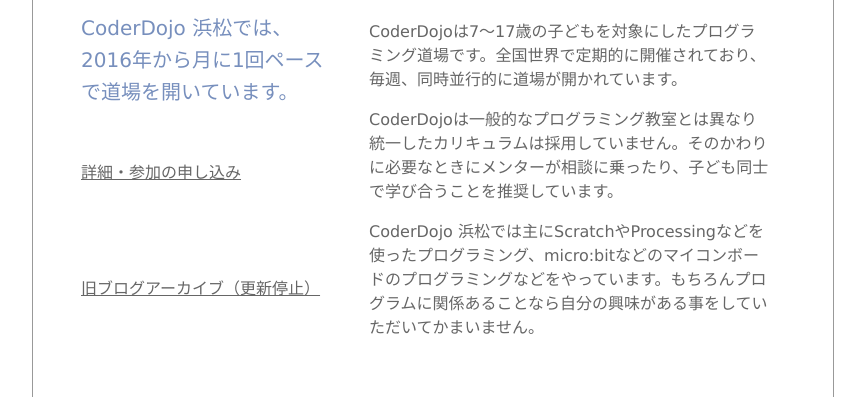
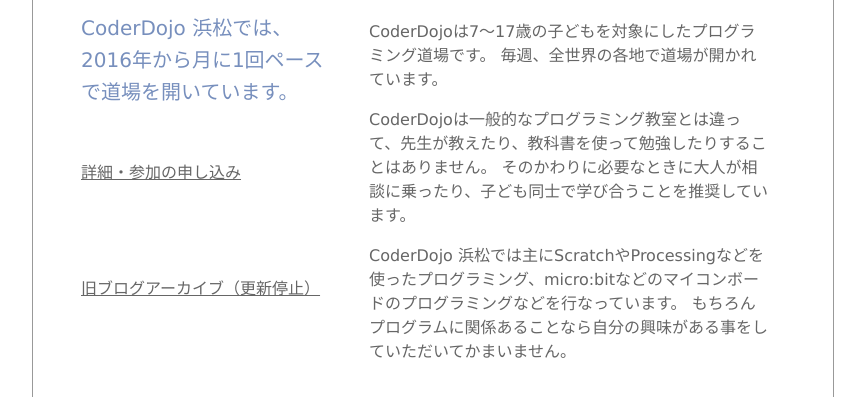
Before and after one commit to coderdojo-hamamatsu/coderdojo-hamamatsu.github.io, a plain HTML site: page index.html in a window 1280 px wide. Shown: the part 329-726 px from the top of the page, without its empty margins (207-1072 px from the left). Drawn offline with Linux system fonts and the light colour scheme.

Commit message:
Update index.html
文章の微修正
・平易な表現に

```diff
--- a/index.html
+++ b/index.html
@@ -19,9 +19,17 @@
 				<p><br><br><br><br><a href="https://coderdojo-hamamatsu.ruirui.jp/">旧ブログアーカイブ（更新停止）</a></p>
 			</div>
 			<div id="text">
-				<p>CoderDojoは7〜17歳の子どもを対象にしたプログラミング道場です。全国世界で定期的に開催されており、毎週、同時並行的に道場が開かれています。</p>
-				<p>CoderDojoは一般的なプログラミング教室とは異なり統一したカリキュラムは採用していません。そのかわりに必要なときにメンターが相談に乗ったり、子ども同士で学び合うことを推奨しています。</p>
-				<p>CoderDojo 浜松では主にScratchやProcessingなどを使ったプログラミング、micro:bitなどのマイコンボードのプログラミングなどをやっています。もちろんプログラムに関係あることなら自分の興味がある事をしていただいてかまいません。</p>
+				<p>
+					CoderDojoは7〜17歳の子どもを対象にしたプログラミング道場です。
+					毎週、全世界の各地で道場が開かれています。
+				</p>
+				<p>
+					CoderDojoは一般的なプログラミング教室とは違って、先生が教えたり、教科書を使って勉強したりすることはありません。
+					そのかわりに必要なときに大人が相談に乗ったり、子ども同士で学び合うことを推奨しています。
+				</p>
+				<p>CoderDojo 浜松では主にScratchやProcessingなどを使ったプログラミング、micro:bitなどのマイコンボードのプログラミングなどを行なっています。
+					もちろんプログラムに関係あることなら自分の興味がある事をしていただいてかまいません。
+				</p>
 			</div>
 		</div>
 
```
